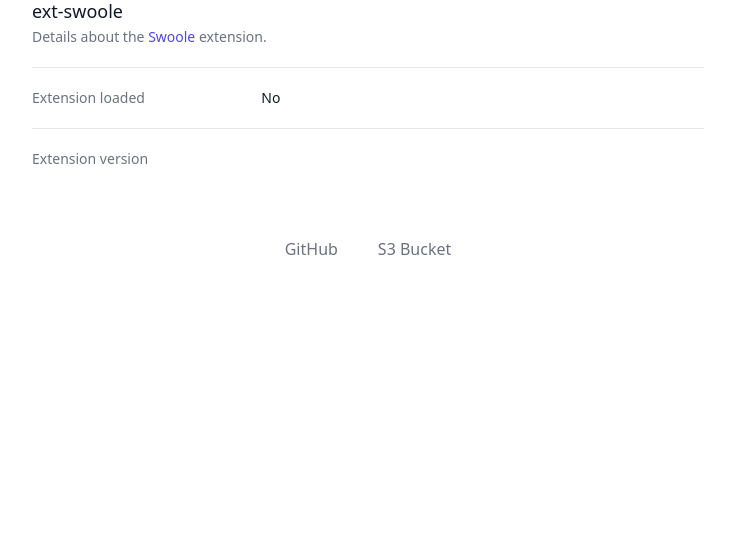
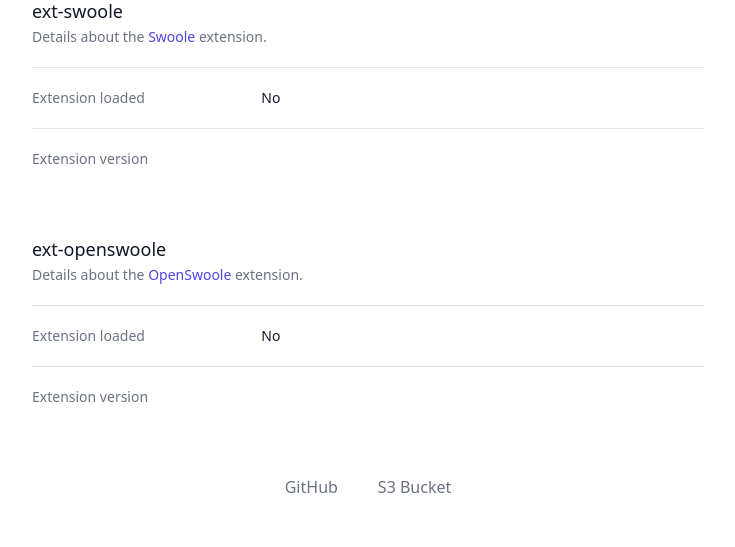
Before and after one commit to cachewerk/heroku-php-extensions, a PHP site: page / in a window 1280 px wide. Shown: the part 2117-2664 px from the top of the page, without its empty margins (272-1007 px from the left). Before the commit the page ends 2372 px from the top, so only its background shows below. Run offline with PHP 8.4, Linux system fonts and the light colour scheme; some libraries are stand-ins or nearby versions.

Commit message:
add openswoole-v4.11.1 (#20)
Co-authored-by: Till Krüss <tillkruss@users.noreply.github.com>

```diff
--- a/composer.json
+++ b/composer.json
@@ -9,7 +9,8 @@
         "ext-msgpack": "*",
         "ext-redis": "*",
         "ext-relay": "*",
-        "ext-swoole": "*"
+        "ext-swoole": "*",
+        "ext-openswoole": "*"
     },
     "require-dev": {
         "heroku/heroku-buildpack-php": "dev-main"
--- /dev/null
+++ b/web/card-openswoole.phtml
@@ -0,0 +1,93 @@
+
+<section class="max-w-2xl mx-auto">
+  <div>
+    <h3 class="text-lg leading-6 font-medium text-gray-900">
+      ext-openswoole
+    </h3>
+    <p class="mt-1 max-w-2xl text-sm text-gray-500">
+      Details about the <a href="https://github.com/openswoole/swoole-src" class="text-indigo-600 hover:underline">OpenSwoole</a> extension.
+    </p>
+  </div>
+  <div class="mt-5 border-t border-gray-200">
+    <dl class="sm:divide-y sm:divide-gray-200">
+      <div class="py-4 sm:py-5 sm:grid sm:grid-cols-3 sm:gap-4">
+        <dt class="text-sm font-medium text-gray-500">
+          Extension loaded
+        </dt>
+        <dd class="mt-1 text-sm text-gray-900 sm:mt-0 sm:col-span-2">
+          <?php echo extension_loaded('openswoole') ? 'Yes' : 'No'; ?>
+        </dd>
+      </div>
+      <div class="py-4 sm:py-5 sm:grid sm:grid-cols-3 sm:gap-4">
+        <dt class="text-sm font-medium text-gray-500">
+          Extension version
+        </dt>
+        <dd class="mt-1 text-sm text-gray-900 sm:mt-0 sm:col-span-2">
+          <?php echo phpversion('openswoole'); ?>
+        </dd>
+      </div>
+
+      <?php if (extension_loaded('openswoole')) : ?>
+        <?php $openswoole = shell_exec('php --ri openswoole'); ?>
+
+        <div class="py-4 sm:py-5 sm:grid sm:grid-cols-3 sm:gap-4">
+          <dt class="text-sm font-medium text-gray-500">
+            JSON support
+          </dt>
+          <dd class="mt-1 text-sm text-gray-900 sm:mt-0 sm:col-span-2">
+            <?php preg_match("/^json => (.+)/m", $openswoole, $json); echo $json[1]; ?>
+          </dd>
+        </div>
+        <div class="py-4 sm:py-5 sm:grid sm:grid-cols-3 sm:gap-4">
+          <dt class="text-sm font-medium text-gray-500">
+            HTTP2 support
+          </dt>
+          <dd class="mt-1 text-sm text-gray-900 sm:mt-0 sm:col-span-2">
+            <?php preg_match("/^http2 => (.+)/m", $openswoole, $http2); echo $http2[1]; ?>
+          </dd>
+        </div>
+        <div class="py-4 sm:py-5 sm:grid sm:grid-cols-3 sm:gap-4">
+          <dt class="text-sm font-medium text-gray-500">
+            OpenSSL support
+          </dt>
+          <dd class="mt-1 text-sm text-gray-900 sm:mt-0 sm:col-span-2">
+            <?php preg_match("/^openssl => (.+)/m", $openswoole, $openssl); echo $openssl[1]; ?>
+          </dd>
+        </div>
+        <div class="py-4 sm:py-5 sm:grid sm:grid-cols-3 sm:gap-4">
+          <dt class="text-sm font-medium text-gray-500">
+            Native cURL support
+          </dt>
+          <dd class="mt-1 text-sm text-gray-900 sm:mt-0 sm:col-span-2">
+            <?php preg_match("/^curl-native => (.+)/m", $openswoole, $curl); echo $curl[1]; ?>
+          </dd>
+        </div>
+        <div class="py-4 sm:py-5 sm:grid sm:grid-cols-3 sm:gap-4">
+          <dt class="text-sm font-medium text-gray-500">
+            mysqlnd support
+          </dt>
+          <dd class="mt-1 text-sm text-gray-900 sm:mt-0 sm:col-span-2">
+            <?php preg_match("/^mysqlnd => (.+)/m", $openswoole, $mysqlnd); echo $mysqlnd[1]; ?>
+          </dd>
+        </div>
+        <div class="py-4 sm:py-5 sm:grid sm:grid-cols-3 sm:gap-4">
+          <dt class="text-sm font-medium text-gray-500">
+            sockets support
+          </dt>
+          <dd class="mt-1 text-sm text-gray-900 sm:mt-0 sm:col-span-2">
+            <?php preg_match("/^sockets => (.+)/m", $openswoole, $sockets); echo $sockets[1]; ?>
+          </dd>
+        </div>
+        <div class="py-4 sm:py-5 sm:grid sm:grid-cols-3 sm:gap-4">
+          <dt class="text-sm font-medium text-gray-500">
+            postgres support
+          </dt>
+          <dd class="mt-1 text-sm text-gray-900 sm:mt-0 sm:col-span-2">
+            <?php preg_match("/^postgres => (.+)/m", $openswoole, $postgres); echo $postgres[1]; ?>
+          </dd>
+        </div>
+      <?php endif; ?>
+
+    </dl>
+  </div>
+</section>
--- a/web/index.php
+++ b/web/index.php
@@ -11,5 +11,6 @@ require __DIR__ . '/card-relay.phtml';
 require __DIR__ . '/card-igbinary.phtml';
 require __DIR__ . '/card-msgpack.phtml';
 require __DIR__ . '/card-swoole.phtml';
+require __DIR__ . '/card-openswoole.phtml';
 
 require __DIR__ . '/footer.phtml';
```
Also changed, not shown: .github/workflows/build.yml, CHANGELOG.md, README.md, 6 other files.
